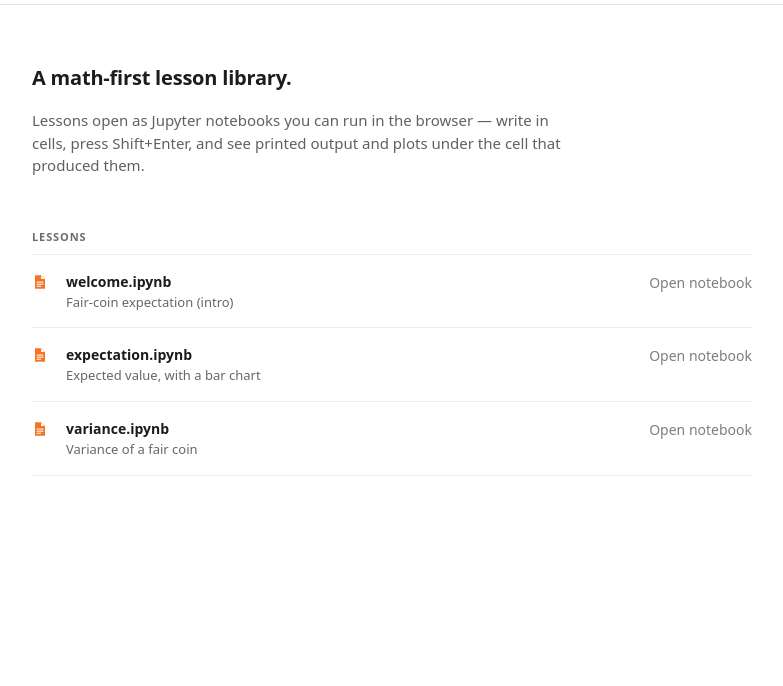
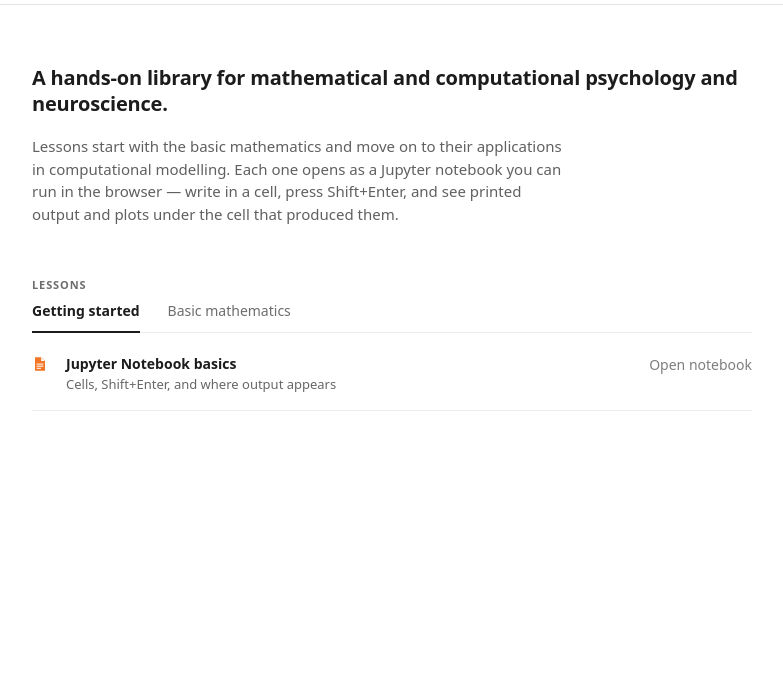
Before and after one commit to yiuhong/construct-library, a plain HTML site: page index.html in a window 1280 px wide. Shown: the part 51-737 px from the top of the page, without its empty margins (8-791 px from the left). Drawn offline with Linux system fonts and the light colour scheme.

Commit message:
Add a horizontal category menu and a Jupyter basics lesson
The front door uses the approved landing copy and groups lessons under Getting started and Basic mathematics. jupyter-basics.ipynb is registered in the catalog and included in the JupyterLite contents build. The README now points at the live GitHub Pages site.

Co-authored-by: Cursor Agent <cursoragent@cursor.com>
Co-authored-by: Yiu Hong Ko <yiuhong@users.noreply.github.com>

```diff
--- a/css/site.css
+++ b/css/site.css
@@ -121,6 +121,46 @@ h1 {
   color: var(--label);
 }
 
+.cat-tabs {
+  display: flex;
+  flex-wrap: wrap;
+  gap: 28px;
+  margin: 0 0 4px;
+  border-bottom: 1px solid var(--line);
+}
+
+.cat-tabs .cat-tab,
+.cat-tabs .cat-tab:visited {
+  margin: 0;
+  padding: 0 0 10px;
+  border: 0;
+  border-bottom: 2px solid transparent;
+  background: transparent;
+  color: var(--label);
+  font-size: 14px;
+  font-weight: 400;
+  line-height: 1.3;
+  text-decoration: none;
+}
+
+.cat-tabs .cat-tab.is-selected,
+.cat-tabs .cat-tab.is-selected:visited {
+  margin-bottom: -1px;
+  border-bottom-color: var(--ink);
+  color: var(--ink);
+  font-weight: 600;
+}
+
+.cat-tabs .cat-tab:hover,
+.cat-tabs .cat-tab:hover:visited {
+  color: var(--ink);
+}
+
+.cat-tabs .cat-tab:focus-visible {
+  outline: 2px solid var(--ink);
+  outline-offset: 3px;
+}
+
 .lessons {
   margin: 0;
   padding: 0;
@@ -139,6 +179,10 @@ h1 {
 
 .lesson:last-child {
   border-bottom: 1px solid var(--line);
+}
+
+.catalog .cat-tabs ~ .lessons .lesson:first-child {
+  border-top: 0;
 }
 
 .lesson:hover .lesson-open {
@@ -220,4 +264,8 @@ h1 {
   .lesson-open {
     grid-column: 2;
   }
+
+  .cat-tabs {
+    gap: 22px;
+  }
 }
--- a/index.html
+++ b/index.html
@@ -13,24 +13,35 @@
     </a>
   </header>
   <main class="library-main">
-    <h1>A math-first lesson library.</h1>
-    <p class="lede">Lessons open as Jupyter notebooks you can run in the browser — write in cells, press Shift+Enter, and see printed output and plots under the cell that produced them.</p>
-    <section class="catalog" aria-labelledby="lessons-heading">
+    <h1>A hands-on library for mathematical and computational psychology and neuroscience.</h1>
+    <p class="lede">Lessons start with the basic mathematics and move on to their applications in computational modelling. Each one opens as a Jupyter notebook you can run in the browser — write in a cell, press Shift+Enter, and see printed output and plots under the cell that produced them.</p>
+    <section class="catalog" aria-labelledby="lessons-heading" data-catalog>
       <h2 class="kicker" id="lessons-heading">Lessons</h2>
-      <div class="lessons" data-lessons>
+      <nav class="cat-tabs" aria-label="Lesson groups" data-cat-tabs>
+        <a class="cat-tab is-selected" href="#getting-started" data-group="getting-started" aria-current="page" aria-controls="panel-getting-started">Getting started</a>
+        <a class="cat-tab" href="#basic-mathematics" data-group="basic-mathematics" aria-controls="panel-basic-mathematics">Basic mathematics</a>
+      </nav>
+      <div class="lessons" id="panel-getting-started" data-group-panel="getting-started" aria-label="Getting started">
+        <a class="lesson" href="notebook.html?path=jupyter-basics.ipynb">
+          <svg class="lesson-icon" viewBox="0 0 16 16" width="16" height="16" aria-hidden="true"><path fill="#f37626" d="M3 1.2h6.1L13 5.1v9.7H3z"/><path fill="#fff" d="M9.1 1.4V5h3.6"/><path fill="none" stroke="#fff" stroke-width="1" stroke-linecap="round" d="M5 8.1h6M5 10.2h6M5 12.3h3.6"/></svg>
+          <span><span class="lesson-name">Jupyter Notebook basics</span><span class="lesson-summary">Cells, Shift+Enter, and where output appears</span></span>
+          <span class="lesson-open">Open notebook</span>
+        </a>
+      </div>
+      <div class="lessons" id="panel-basic-mathematics" data-group-panel="basic-mathematics" aria-label="Basic mathematics" hidden>
         <a class="lesson" href="notebook.html?path=welcome.ipynb">
           <svg class="lesson-icon" viewBox="0 0 16 16" width="16" height="16" aria-hidden="true"><path fill="#f37626" d="M3 1.2h6.1L13 5.1v9.7H3z"/><path fill="#fff" d="M9.1 1.4V5h3.6"/><path fill="none" stroke="#fff" stroke-width="1" stroke-linecap="round" d="M5 8.1h6M5 10.2h6M5 12.3h3.6"/></svg>
-          <span><span class="lesson-name">welcome.ipynb</span><span class="lesson-summary">Fair-coin expectation (intro)</span></span>
+          <span><span class="lesson-name">Fair-coin expectation</span><span class="lesson-summary">A short first calculation</span></span>
           <span class="lesson-open">Open notebook</span>
         </a>
         <a class="lesson" href="notebook.html?path=expectation.ipynb">
           <svg class="lesson-icon" viewBox="0 0 16 16" width="16" height="16" aria-hidden="true"><path fill="#f37626" d="M3 1.2h6.1L13 5.1v9.7H3z"/><path fill="#fff" d="M9.1 1.4V5h3.6"/><path fill="none" stroke="#fff" stroke-width="1" stroke-linecap="round" d="M5 8.1h6M5 10.2h6M5 12.3h3.6"/></svg>
-          <span><span class="lesson-name">expectation.ipynb</span><span class="lesson-summary">Expected value, with a bar chart</span></span>
+          <span><span class="lesson-name">Expected value</span><span class="lesson-summary">The mean of a distribution, with a bar chart</span></span>
           <span class="lesson-open">Open notebook</span>
         </a>
         <a class="lesson" href="notebook.html?path=variance.ipynb">
           <svg class="lesson-icon" viewBox="0 0 16 16" width="16" height="16" aria-hidden="true"><path fill="#f37626" d="M3 1.2h6.1L13 5.1v9.7H3z"/><path fill="#fff" d="M9.1 1.4V5h3.6"/><path fill="none" stroke="#fff" stroke-width="1" stroke-linecap="round" d="M5 8.1h6M5 10.2h6M5 12.3h3.6"/></svg>
-          <span><span class="lesson-name">variance.ipynb</span><span class="lesson-summary">Variance of a fair coin</span></span>
+          <span><span class="lesson-name">Variance</span><span class="lesson-summary">Spread around the expected value, for a fair coin</span></span>
           <span class="lesson-open">Open notebook</span>
         </a>
       </div>
--- a/js/library.js
+++ b/js/library.js
@@ -1,7 +1,7 @@
 (function () {
-  var lessonsRoot = document.querySelector("[data-lessons]");
+  var catalog = document.querySelector("[data-catalog]");
+  var nav = document.querySelector("[data-cat-tabs]");
   var materialsRoot = document.querySelector("[data-materials]");
-  if (!lessonsRoot) return;
 
   function notebookIcon() {
     var svg = document.createElementNS("http://www.w3.org/2000/svg", "svg");
@@ -51,11 +51,100 @@
     return link;
   }
 
+  function slug(text) {
+    return String(text || "")
+      .toLowerCase()
+      .replace(/[^a-z0-9]+/g, "-")
+      .replace(/^-+|-+$/g, "");
+  }
+
+  function groupsFrom(data) {
+    var source = Array.isArray(data.groups) ? data.groups : [];
+    var groups = [];
+    source.forEach(function (group) {
+      if (!group) return;
+      var lessons = (group.lessons || []).filter(function (item) {
+        return item && item.path;
+      });
+      if (!lessons.length) return;
+      var title = group.title || "Lessons";
+      var id = slug(group.id || title);
+      if (!id) return;
+      groups.push({ id: id, title: title, lessons: lessons });
+    });
+    return groups;
+  }
+
+  function panels() {
+    if (!catalog) return [];
+    return Array.prototype.slice.call(catalog.querySelectorAll("[data-group-panel]"));
+  }
+
+  function tabs() {
+    if (!nav) return [];
+    return Array.prototype.slice.call(nav.querySelectorAll(".cat-tab"));
+  }
+
+  function activate() {
+    var tabList = tabs();
+    var panelList = panels();
+    if (!tabList.length || !panelList.length) return;
+    var hash = location.hash.replace(/^#/, "");
+    var known = panelList.some(function (panel) {
+      return panel.getAttribute("data-group-panel") === hash;
+    });
+    var current = known ? hash : tabList[0].getAttribute("data-group");
+    tabList.forEach(function (tab) {
+      var on = tab.getAttribute("data-group") === current;
+      tab.classList.toggle("is-selected", on);
+      if (on) tab.setAttribute("aria-current", "page");
+      else tab.removeAttribute("aria-current");
+    });
+    panelList.forEach(function (panel) {
+      panel.hidden = panel.getAttribute("data-group-panel") !== current;
+    });
+  }
+
+  function renderGroups(groups) {
+    if (!catalog || !nav || !groups.length) return;
+    nav.textContent = "";
+    panels().forEach(function (panel) {
+      panel.remove();
+    });
+    var anchor = nav;
+    groups.forEach(function (group) {
+      var tab = document.createElement("a");
+      tab.className = "cat-tab";
+      tab.href = "#" + group.id;
+      tab.setAttribute("data-group", group.id);
+      tab.textContent = group.title;
+      nav.appendChild(tab);
+
+      var panel = document.createElement("div");
+      panel.className = "lessons";
+      panel.id = "panel-" + group.id;
+      panel.setAttribute("data-group-panel", group.id);
+      panel.setAttribute("aria-label", group.title);
+      tab.setAttribute("aria-controls", panel.id);
+      group.lessons.forEach(function (item) {
+        panel.appendChild(lessonLink(item));
+      });
+      anchor.insertAdjacentElement("afterend", panel);
+      anchor = panel;
+    });
+    activate();
+  }
+
   function safeHref(href) {
     if (typeof href !== "string") return "";
     if (href.indexOf("..") !== -1 || href.indexOf("://") !== -1 || href.charAt(0) === "/") return "";
     return href;
   }
+
+  window.addEventListener("hashchange", activate);
+  activate();
+
+  if (!catalog) return;
 
   fetch("library.json")
     .then(function (response) {
@@ -63,11 +152,7 @@
       return response.json();
     })
     .then(function (data) {
-      lessonsRoot.textContent = "";
-      (data.lessons || []).forEach(function (item) {
-        if (!item || !item.path) return;
-        lessonsRoot.appendChild(lessonLink(item));
-      });
+      renderGroups(groupsFrom(data));
 
       var materials = data.materials || [];
       if (!materialsRoot || !materials.length) return;
@@ -94,12 +179,15 @@
         link.appendChild(text);
         list.appendChild(link);
       });
+      if (!list.children.length) return;
       materialsRoot.appendChild(heading);
       materialsRoot.appendChild(list);
     })
     .catch(function () {
-      if (!lessonsRoot.children.length) {
-        lessonsRoot.textContent = "The lesson list could not be loaded. Serve this folder with a local web server.";
-      }
+      if (panels().length) return;
+      var note = document.createElement("p");
+      note.className = "lede";
+      note.textContent = "The lesson list could not be loaded. Serve this folder with a local web server.";
+      catalog.appendChild(note);
     });
 })();
--- a/library.json
+++ b/library.json
@@ -1,19 +1,36 @@
 {
+  "groups": [
+    {
+      "id": "getting-started",
+      "title": "Getting started",
+      "lessons": [
+        {
+          "path": "jupyter-basics.ipynb",
+          "title": "Jupyter Notebook basics",
+          "summary": "Cells, Shift+Enter, and where output appears"
+        }
+      ]
+    },
+    {
+      "id": "basic-mathematics",
+      "title": "Basic mathematics",
       "lessons": [
         {
           "path": "welcome.ipynb",
-      "title": "welcome.ipynb",
-      "summary": "Fair-coin expectation (intro)"
+          "title": "Fair-coin expectation",
+          "summary": "A short first calculation"
         },
         {
           "path": "expectation.ipynb",
-      "title": "expectation.ipynb",
-      "summary": "Expected value, with a bar chart"
+          "title": "Expected value",
+          "summary": "The mean of a distribution, with a bar chart"
         },
         {
           "path": "variance.ipynb",
-      "title": "variance.ipynb",
-      "summary": "Variance of a fair coin"
+          "title": "Variance",
+          "summary": "Spread around the expected value, for a fair coin"
+        }
+      ]
     }
   ],
   "materials": []
```
Also changed, not shown: lite/api/contents/all.json (+22 -8 lines), README.md, 2 other files. Lines whose indentation alone changed are shown as unchanged.
